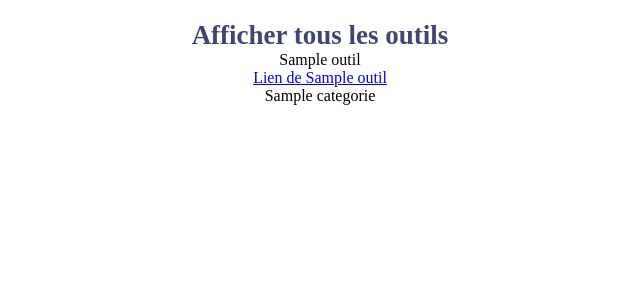
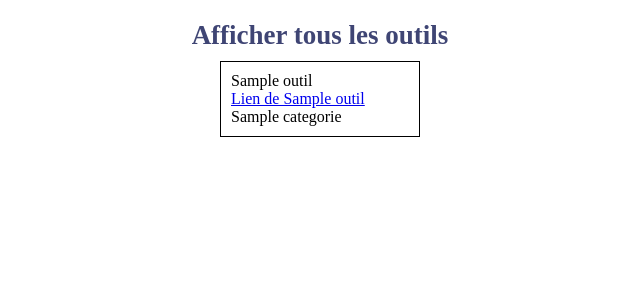
Before and after one commit to Tatiana-Juin/outilsLink, a PHP site: page /outilsLink/index.php in a window 1280 px wide. Shown: the part 66-366 px from the top of the page, without its empty margins (320-960 px from the left). Run offline with PHP 8.4, Linux system fonts and the light colour scheme; tables that the repository leaves empty hold one stand-in row (values such as "Sample post").

Commit message:
J'ai commencer le style de l'affichage des outils

```diff
--- a/ajoutCategorie.php
+++ b/ajoutCategorie.php
@@ -43,7 +43,7 @@
 
 ?>
 
- <main>
+ <main class="ajout_categorie">
     <!-- TITRE DE LA PAGE  -->
     <h1 class="title-page">Ajout d'une categorie </h1>
 
--- a/ajoutOutil.php
+++ b/ajoutOutil.php
@@ -53,7 +53,7 @@
 
 ?>
 
-    <main>
+    <main class="ajout_outil">
 
         <h1 class="title-page">Ajout d'un outil </h1>
 
--- a/assets/css/style.css
+++ b/assets/css/style.css
@@ -7,10 +7,11 @@
 /***** *********PAGE AJOUT CATEGORIE ********************* *****/
 
 /* ELEMENT CONTENANT TOUTE LA PAGE  */
-main{
+.ajout_categorie,.ajout_outil{
     display: flex;
     flex-direction: column;
     align-items: center;
+
 }
 
 /* TITRE DE LA PAGE  */
@@ -66,3 +67,24 @@ main{
 #categorie_select{
     margin-top:15px;
 }
+
+/* ****** *** STYLE PAGE INDEX  ****** */
+.card_container {
+    display: flex;
+    flex-wrap: wrap;
+    justify-content: center;
+    gap: 20px;
+    flex-direction: row;
+}
+
+.card{
+    border:1px solid black;
+    display: flex;
+    flex-direction: column;
+    width: 200px;
+
+    margin : 10px;
+    padding: 10px;
+
+
+}
--- a/index.php
+++ b/index.php
@@ -8,16 +8,25 @@
 
 ?>
 
-<main class="afficheOutils ">
+<main class="affiche_outil ">
         <!-- BOUCLE POUR AFFICHER TOUS LES OUTILS  -->
     <h1 class="title-page">Afficher tous les outils </h1>
 
+    <div class="card_container">
+
+
             <?php foreach ($allOutils as $key => $allOutil){ ?>
+                <div class="card">
                     <p><?= $allOutil['nom_outil'] ?> </p>
                     <a href="<?=$allOutil['url_outil']?>" target="_blank"> Lien de <?= $allOutil['nom_outil'] ?></a>
                     <p><?= $allOutil['nom_categorie'] ?></p>
 
+                </div>
+
             <?php } ?>
+
+
+    </div>
 
 </main>
 
```
Lines whose indentation alone changed are shown as unchanged.
